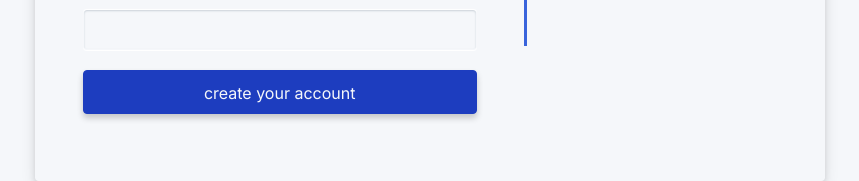
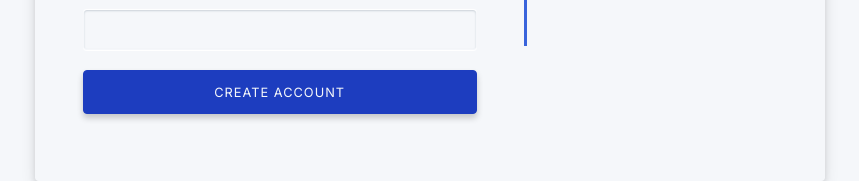
Before and after one commit to Kellswork/shopping-site-frontend, a React app: page / in a window 1280 px wide. Shown: the part 504-685 px from the top of the page, without its empty margins (210-1069 px from the left). Built offline with nearby package versions, Linux system fonts and the light colour scheme.

Commit message:
minute changes

```diff
--- a/src/components/atoms/buttons.js
+++ b/src/components/atoms/buttons.js
@@ -26,9 +26,10 @@ export const FormButton = styled.button`
   border: ${border(primaryBlue[7])[1]};
   border-radius: ${radius.sm};
   font-family: ${headerFont};
-  font-size: ${typeScale.para};
+  font-size: ${typeScale.helperText};
   background-color: ${primaryBlue[7]};
   color: ${neutrals.lightgrey100};
   box-shadow: 0px 4px 6px hsla(0, 0%, 0%, 0.2);
   transition: background-color 0.2s linear, color 0.2s linear;
+  letter-spacing: 1px;
 `
--- a/src/components/organisms/Forms.js
+++ b/src/components/organisms/Forms.js
@@ -76,11 +76,11 @@ const LoginDiv = styled.div`
     padding-bottom: ${spacingUnit[4]};
     font-family: ${headerFont};
     font-weight: bold;
-    font-size: ${spacingUnit[3]};
+    font-size: ${typeScale.para};
     color: ${neutrals.darkgrey300};
   }
   button {
-    font-size: ${spacingUnit[2.5]};
+    font-size: ${typeScale.helperText};
   }
   span {
     padding-left: ${spacingUnit[0]};
@@ -99,7 +99,7 @@ export const SignupForm = () => (
         <EmailInput />
         <PasswordInput />
         <ConfirmPasswordInput />
-        <FormButton>create your account</FormButton>
+        <FormButton>CREATE ACCOUNT</FormButton>
       </Form>
       <RectDiv></RectDiv>
       <LoginDiv>
```
